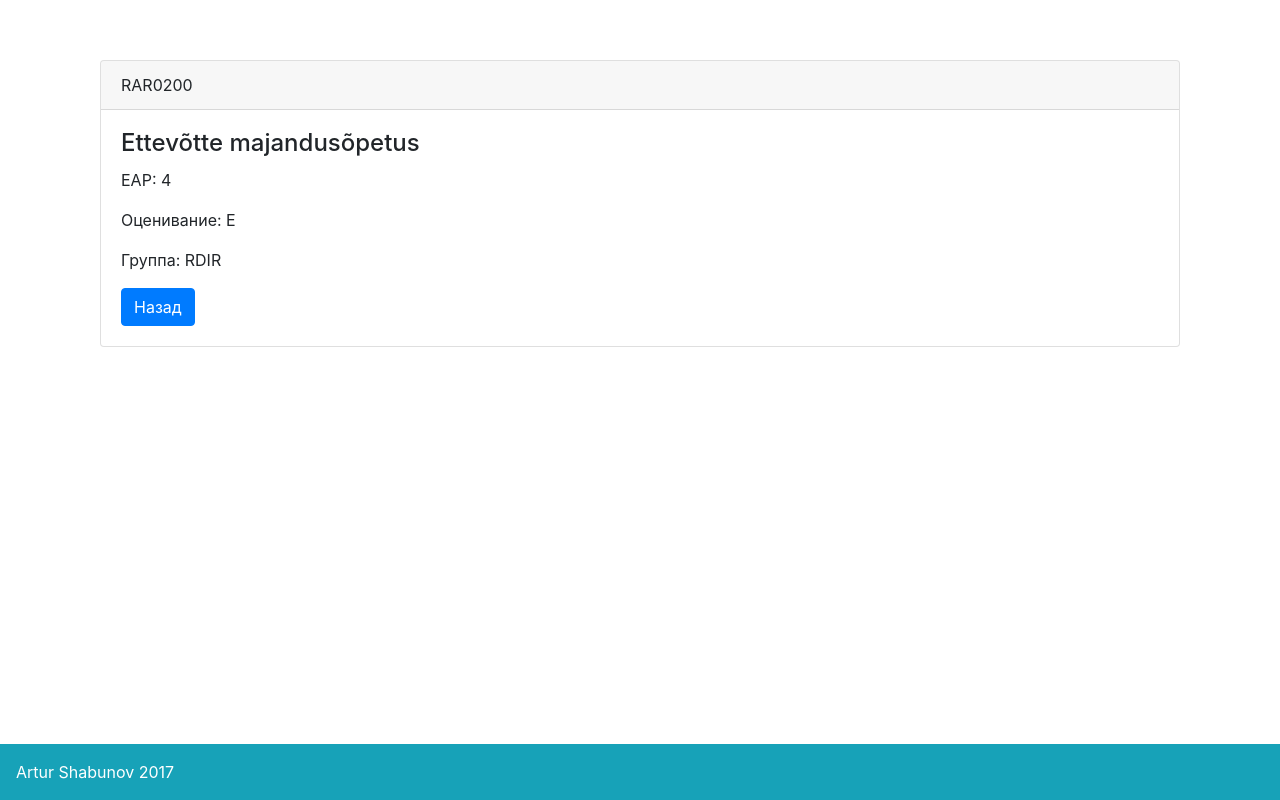
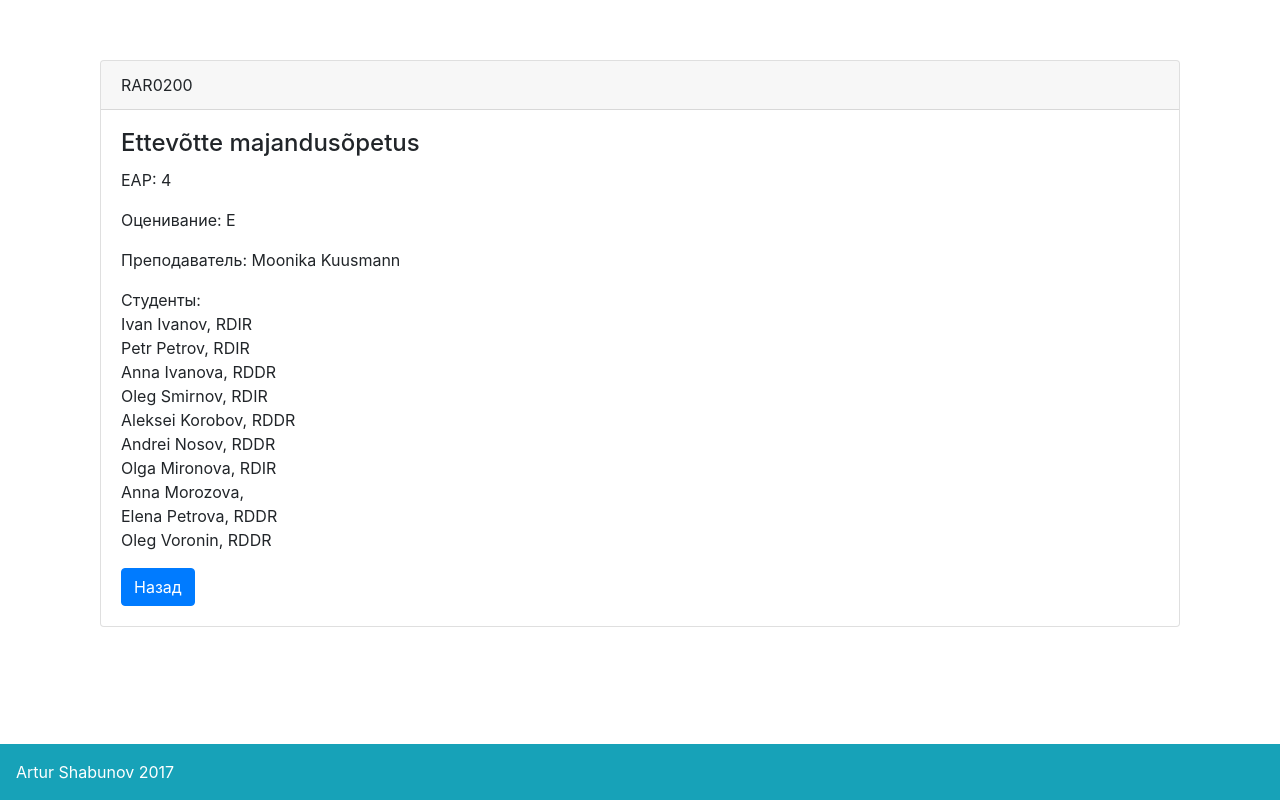
Before and after one commit to mrartixd/Shabunov_Ulesanne2PHP_OOP, a PHP site: page /infocourse.php?id=1 in a window 1280 px wide. Run offline with PHP 8.4, Linux system fonts and the light colour scheme.

Commit message:
Final fix and add teacher in class course

```diff
--- a/data/Course.csv
+++ b/data/Course.csv
@@ -1,6 +1,6 @@
-RAR0200;Ettevõtte majandusõpetus;4;E;RDIR
-RAR0380;Andmebaasisüsteemid;5;E;RDDR
-RAM0122;Veebiprogrammeerimine I;2;H;RDIR
-RAR0470;Side;5;E;RDIR
-RAM0110;Animatsioon ja video;2;H;RDDR
-RAM0211;Operatsioonisüsteemide administreerimine I;4;E;RDIR
+RAR0200;Ettevõtte majandusõpetus;4;E;Moonika Kuusmann;RDIR
+RAR0380;Andmebaasisüsteemid;5;E;Zanna Gratsjova;RDDR
+RAM0122;Veebiprogrammeerimine I;2;H;Natalja Ivleva;RDIR
+RAR0470;Side;5;E;Larissa Joonas;RDIR
+RAM0110;Animatsioon ja video;2;H;Zanna Gratsjova;RDDR
+RAM0211;Operatsioonisüsteemide administreerimine I;4;E;Oleg Shvets;RDIR
--- a/infocourse.php
+++ b/infocourse.php
@@ -1,3 +1,5 @@
+<!--Artur Shabunov RDIR51 -->
+<!--class infocourse -->
 <?php
 require_once 'model/course.php';
 require_once 'model/student.php';
@@ -23,22 +25,27 @@ require_once 'service/studentFindDataImpl.php';
         <?php
         $data=new CourseFindDataImpl;
         echo $data->findByID($_GET['id'])->Getcodecourse(); ?>
-        </div>
-        <div class="card-body">
+          </div>
+          <div class="card-body">
           <h4 class="card-title"><?php $data->findByID($_GET['id'])->Getnamecourse();?></h4>
           <p class="card-text">EAP: <?php $data->findByID($_GET['id'])->Geteap();?></p>
           <p class="card-text">Оценивание: <?php $data->findByID($_GET['id'])->Getmark();?> </p>
-          <p class="card-text">Группа: <?php $coursgroup = $data->findByID($_GET['id'])->Getgroup();?> </p>
-          <?php $datast=new StudentFindDataImpl;
-
-          foreach ($datast->findAll() as $student) {
-          $studentgroup = $student->getGroup();
-           if($coursgroup == $studentgroup){
-             // echo $student->GetFirstname().' ';
-             // echo $student->GetLastname().'<br>';
-             }
+          <p class="card-text">Преподаватель: <?php $data->findByID($_GET['id'])->Getteacher();?> </p>
+          <!-- <p class="card-text">Группа: <?php $coursgroup = $data->findByID($_GET['id'])->Getgroup();?> </p>-->
+          <p class="card-text">Студенты: <br>
+          <?php
+          $datastudent=new StudentFindDataImpl;
+           foreach ($datastudent->findAll() as $student) {
+                 echo $student->getFirstname().' ';
+                 echo $student->getLastname().', ';
+                 echo $student->getGroup().'<br>';
           }
+        //   foreach ($datastudent->findAll() as $student) { эксперементы
+        //     if($student->getGroup()==$coursgroup)
+        //         return $student;
+        // }
           ?>
+          </p>
           <a href="index.php" class="btn btn-primary">Назад</a>
         </div>
       </div>
--- a/model/course.php
+++ b/model/course.php
@@ -1,3 +1,5 @@
+<!--Artur Shabunov RDIR51 -->
+<!--class Course -->
 <?php
 
 class Course {
@@ -8,14 +10,16 @@ class Course {
     private $namecourse;
     private $eap;
     private $mark;
+    private $teacher;
     private $group;
 
-    public function __construct($codecourse=null, $namecourse=null, $eap=null,$mark=null,$group=null){
+    public function __construct($codecourse=null, $namecourse=null, $eap=null,$mark=null,$teacher=null,$group=null){
         $this->id = ++self::$count;
         $this->codecourse= $codecourse;
         $this->namecourse= $namecourse;
         $this->eap=$eap;
         $this->mark=$mark;
+        $this->teacher=$teacher;
         $this->group=$group;
     }
 
@@ -34,7 +38,9 @@ class Course {
     public function Setmark($mark) {$this->mark=$mark;}
     public function Getgroup() {echo $this->group;}
     public function Setgroup($group) {$this->group=$group;}
+    public function Getteacher() {echo $this->teacher;}
+    public function Setteacher($teacher) {$this->teacher=$teacher;}
 
-    public function __toString() {return "Course: {$this->codecourseid}: {$this->namecourse}: {$this->eap}: {$this->mark}: {$this->group}";}
+    public function __toString() {return "Course: {$this->codecourseid}: {$this->namecourse}: {$this->eap}: {$this->mark}: {$this->teacher}: {$this->group}";}
 }
  ?>
--- a/model/student.php
+++ b/model/student.php
@@ -1,3 +1,5 @@
+<!--Artur Shabunov RDIR51 -->
+<!-- course Student -->
 <?php
 
 class Student {
--- a/service/courseFindDataImpl.php
+++ b/service/courseFindDataImpl.php
@@ -1,3 +1,6 @@
+<!--Artur Shabunov RDIR51 -->
+<!-- class courseFindData -->
+
 <?php
 
 require_once 'model/course.php';
--- a/service/finddata.php
+++ b/service/finddata.php
@@ -1,5 +1,6 @@
+<!--Artur Shabunov RDIR51 -->
+<!--interface finddata -->
 <?php
-
 
 interface FindData {
     public function findAll();
--- a/service/studentFindDataImpl.php
+++ b/service/studentFindDataImpl.php
@@ -1,3 +1,5 @@
+<!--Artur Shabunov RDIR51 -->
+<!--class studentFindData -->
 <?php
 
 require_once 'model/student.php';
```
